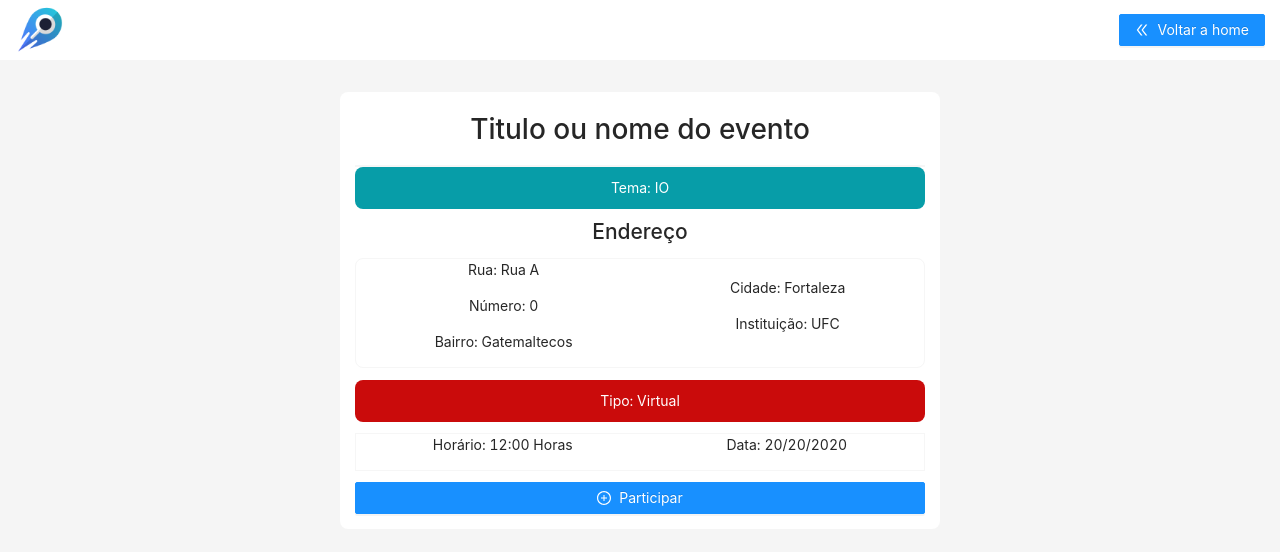
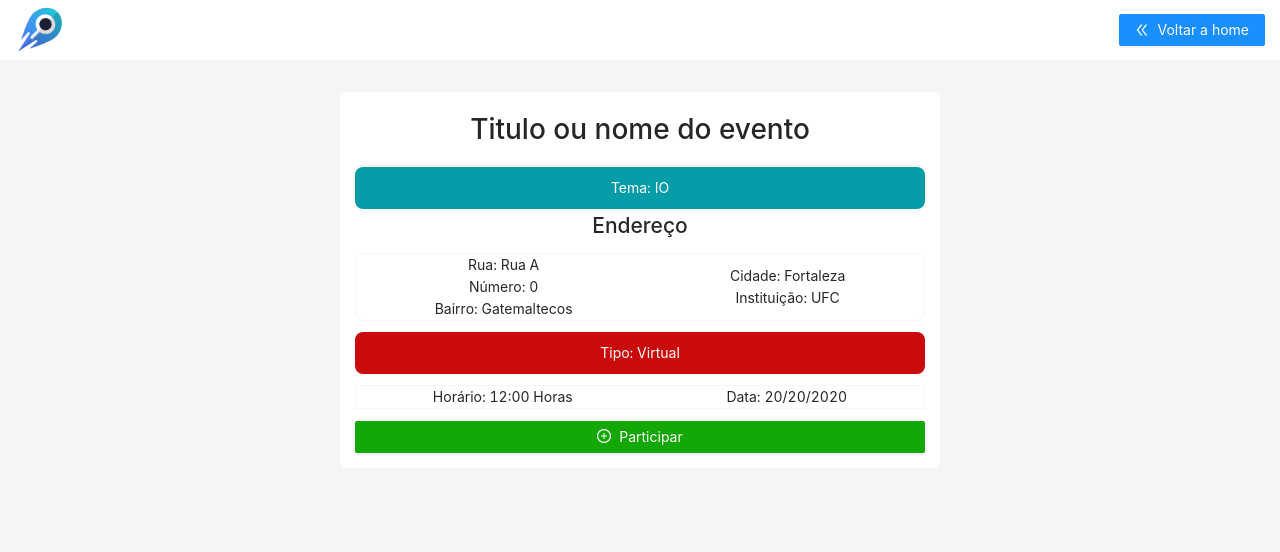
Before and after one commit to ericrodriguesfer/challenge-insightlab-frontend, a React (Create React App) app: page /show-event in a window 1280 px wide. Shown: the top 552 px of the page. Built offline with nearby package versions, Linux system fonts and the light colour scheme.

Commit message:
show event screen adding details

```diff
--- a/src/pages/ShowEvent/ShowEvent.js
+++ b/src/pages/ShowEvent/ShowEvent.js
@@ -1,5 +1,5 @@
 import React from "react";
-import { useHistory, Link } from "react-router-dom";
+import { Link } from "react-router-dom";
 import { Row, Col, Button } from "antd";
 import { DoubleLeftOutlined, PlusCircleOutlined } from "@ant-design/icons";
 
--- a/src/pages/ShowEvent/style.css
+++ b/src/pages/ShowEvent/style.css
@@ -17,13 +17,13 @@
 
 .button-participate-event {
     width: 100%;
-    background-color: #14a807;
-    border: #14a807;
+    background-color: #14a807 !important;
+    border: #14a807 !important;
 }
 
 .button-participate-event:hover {
-    background-color: #28c01a;
-    border: #28c01a;
+    background-color: #28c01a !important;
+    border: #28c01a !important;
 }
 
 .theme-event {
@@ -47,7 +47,7 @@
     padding: 10px;
     color: #ffffff;
     margin-top: 2%;
-    margin-bottom: 2%;
+    margin-bottom: 2% !important;
 }
 
 .type-event:hover {
@@ -64,7 +64,7 @@
 }
 
 .adress-event-1, .adress-event-2, p {
-    margin-bottom: 0px;
+    margin-bottom: 0px !important;
 }
 
 .show-presition-event {
```
